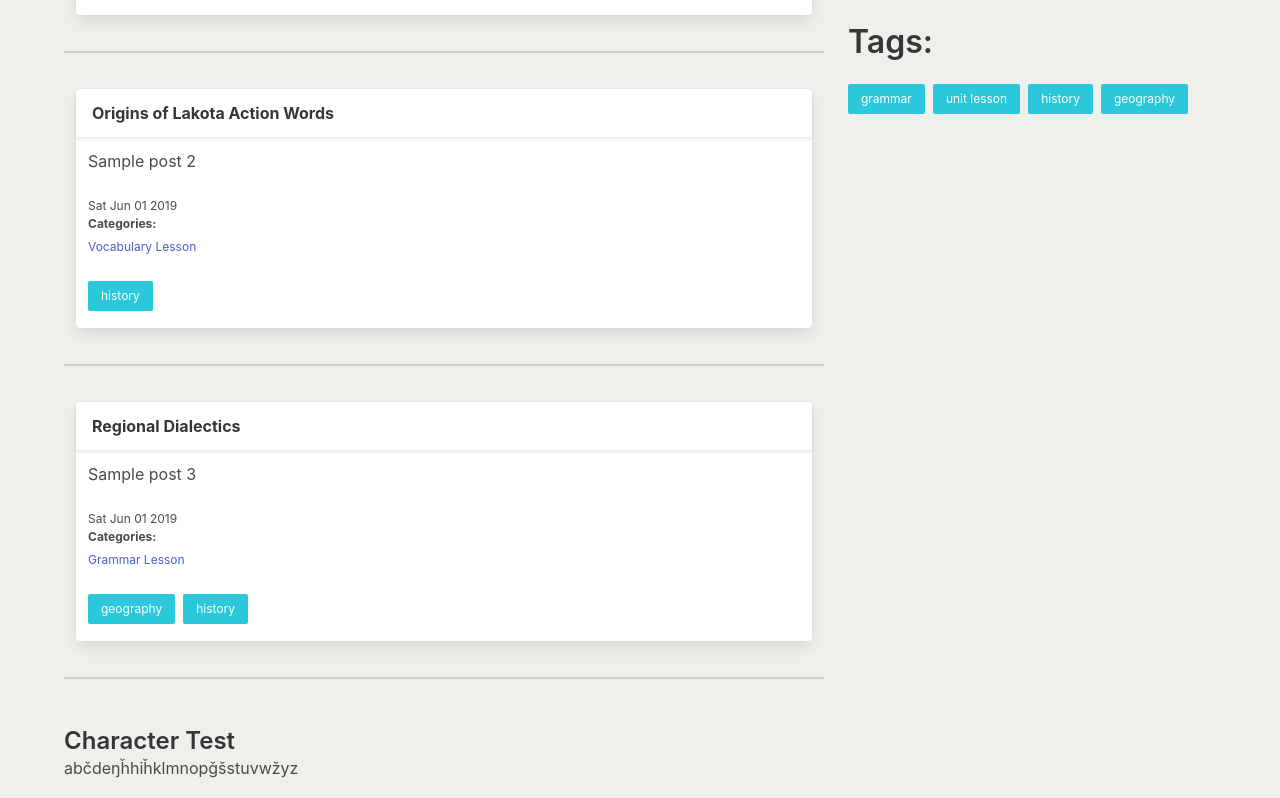
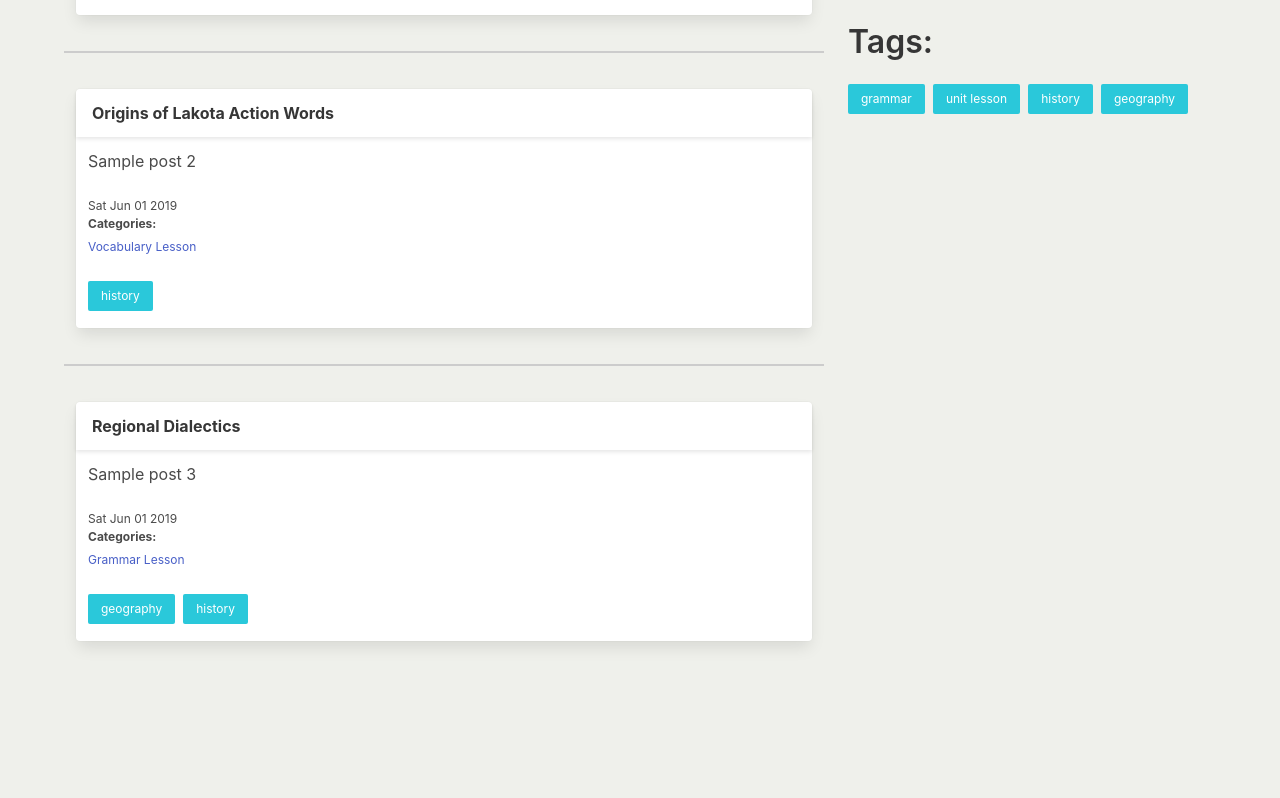
Before and after one commit to SunilRao01/Lakota-Language-Learning, a React (Create React App) app: page / in a window 1280 px wide. Shown: the part 579-1377 px from the top of the page. After the commit the page ends 1276 px from the top, so only its background shows below. Built offline with nearby package versions, Linux system fonts and the light colour scheme.

Commit message:
Home page divider polish

```diff
--- a/src/components/Home/Home.component.tsx
+++ b/src/components/Home/Home.component.tsx
@@ -39,12 +39,10 @@ const HomeComponent: FC<HomePropsWithActions> = props => {
                     {
                         props.posts.map((p: Post, i: number) => <div key={i}>
                             <PostCard post={p}/>
-                            <hr/>
+                                {i < props.posts.length-1 ? <hr/> : ``}
                         </div>)
                     }
                     <br/>
-                    <h3 className='title is-4'>Character Test</h3>
-                    <h3 className='subtitle is-6'>abčdeŋȟhiȟklmnopǧšstuvwžyz</h3>
                 </div>
                 <div className='column'>
                     <div className='word-of-the-day-section'>
```
